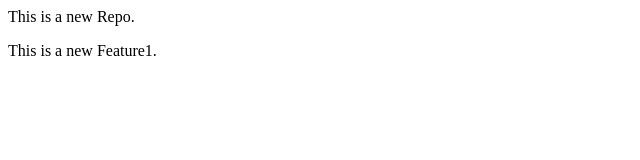
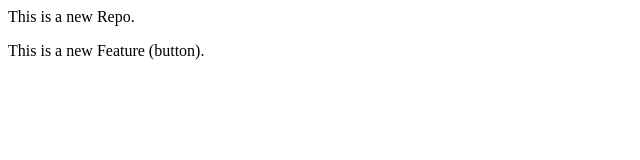
Before and after one commit to KuldeepGole/local_Repo, a plain HTML site: page index.html in a window 1280 px wide. Shown: the full height of the page, 0-640 px from the left. Drawn offline with Linux system fonts and the light colour scheme.

```diff
--- a/index.html
+++ b/index.html
@@ -1,2 +1,2 @@
 <p>This is a new Repo.</p>
-<p>This is a new Feature1.</p>
+<p>This is a new Feature (button).</p>
```
